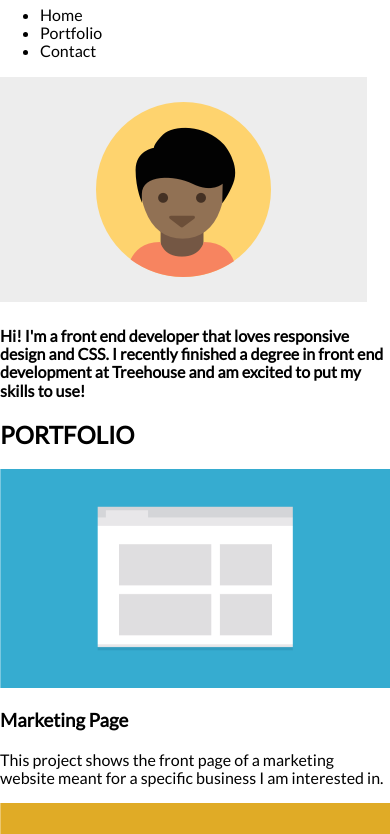
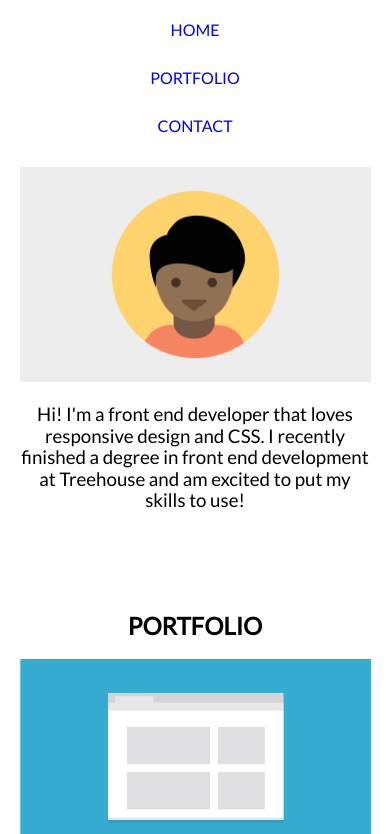
Before and after one commit to joeyashulman/techdegree-project-2, a plain HTML site: page index.html in a window 390 px wide. Shown: the part 74-908 px from the top of the page. Drawn offline with Linux system fonts and the light colour scheme.

Commit message:
Midday commit
finished a bunch of mobile layout

```diff
--- a/css/style.css
+++ b/css/style.css
@@ -1,11 +1,47 @@
 * {
     font-family: Lato;
+    box-sizing: border-box;
+}
+
+a {
+    text-decoration: none;
+}
+
+ul {
+    list-style: none;
+    padding: 0;
 }
 
 img {
     max-width: 100%;
 }
 
-ul {
+h3 {
+    font-weight: lighter;
+}
 
+.portfolio-item {
+    margin-bottom: 75px;
 }
+
+.container {
+    width: 90%;
+    margin: auto;
+    text-align: center;
+    max-width: 1440px;
+}
+
+
+/*NAV*=====================================*/
+
+nav a {
+    display: block;
+    padding: 15px 0;
+    text-transform: uppercase;
+}
+
+/*HEADER*=====================================*/
+
+header {
+    margin-bottom: 100px;
+}
--- a/index.html
+++ b/index.html
@@ -9,53 +9,69 @@
 </head>
 <body>
     <header>
+    <div class="container">
         <nav>
             <h1>Joey Shulman</h1>
             <ul>
-                <li>Home</li>
-                <li>Portfolio</li>
-                <li>Contact</li>
+                <li><a href="#">Home</a></li>
+                <li><a href="#">Portfolio</a></li>
+                <li><a href="#">Contact</a></li>
             </ul>
         </nav>
 
         <img src="images/responsive-layout-profile.png" alt="Profile image">
 
-        <h4>Hi! I'm a front end developer that loves responsive design and CSS. I recently finished a degree in front end development at Treehouse and am excited to put my skills to use!</h4>
+        <h3>Hi! I'm a front end developer that loves responsive design and CSS. I recently finished a degree in front end development at Treehouse and am excited to put my skills to use!</h3>
+    </div>
     </header>
 
-    <main>
+    <main class="container">
         <h2>PORTFOLIO</h2>
+
+        <div class="portfolio-item">
             <img src="images/portfolio-1.png" alt="Marketing page screenshot">
             <h3>Marketing Page</h3>
             <p>This project shows the front page of a marketing website meant for a specific business I am interested in.</p>
+        </div>
 
+        <div class="portfolio-item">
             <img src="images/portfolio-2.png" alt="Marketing page screenshot">
             <h3>Search Page</h3>
-        <p>This project shows the front page of a marketing website meant for a specific business I am interested in.</p>
+            <p>This project searches through a specific database to find information the user is trying to look up.</p>
+        </div>
 
+        <div class="portfolio-item">
             <img src="images/portfolio-3.png" alt="Marketing page screenshot">
             <h3>Travel App</h3>
             <p>This project shows the front page of a marketing website meant for a specific business I am interested in.</p>
+        </div>
 
+        <div class="portfolio-item">
             <img src="images/portfolio-4.png" alt="Marketing page screenshot">
             <h3>Map of Favorite Spots</h3>
             <p>This project shows the front page of a marketing website meant for a specific business I am interested in.</p>
+        </div>
 
+        <div class="portfolio-item">
             <img src="images/portfolio-5.png" alt="Marketing page screenshot">
             <h3>Photo Gallery</h3>
             <p>This project shows the front page of a marketing website meant for a specific business I am interested in.</p>
+        </div>
 
+        <div class="portfolio-item">
             <img src="images/portfolio-6.png" alt="Marketing page screenshot">
             <h3>Calculator</h3>
             <p>This project shows the front page of a marketing website meant for a specific business I am interested in.</p>
-
-
-
+        </div>
     </main>
 
+    <footer class="container">
+        <h2>CONTACT</h2>
+        <h3>If you're interested in chatting or want more information about what I've been working on, I'd love to hear from you!</h3>
 
-    <footer>
-
+        <hr>
+        <h1>Joey Shulman</h1>
+        <h3>Back to Top</h3>
     </footer>
 </body>
 </html>
```
Lines whose indentation alone changed are shown as unchanged.
